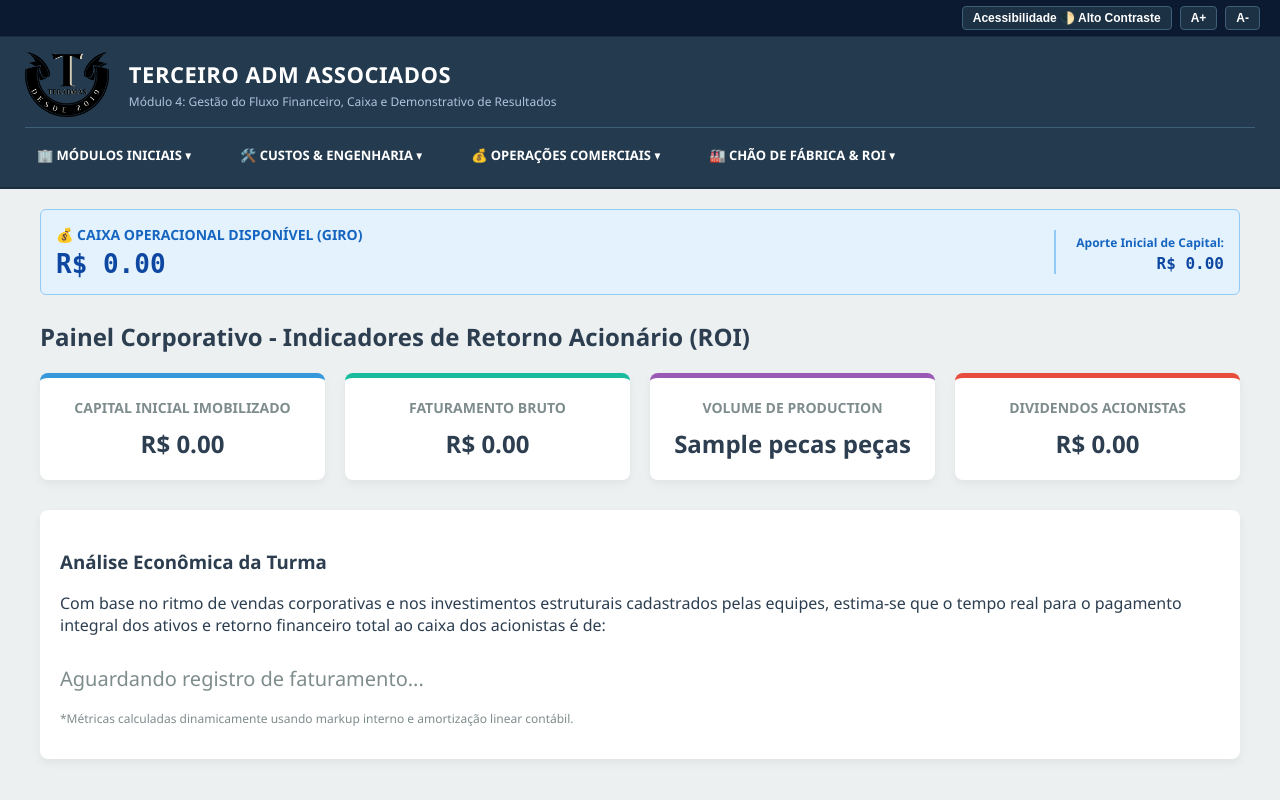
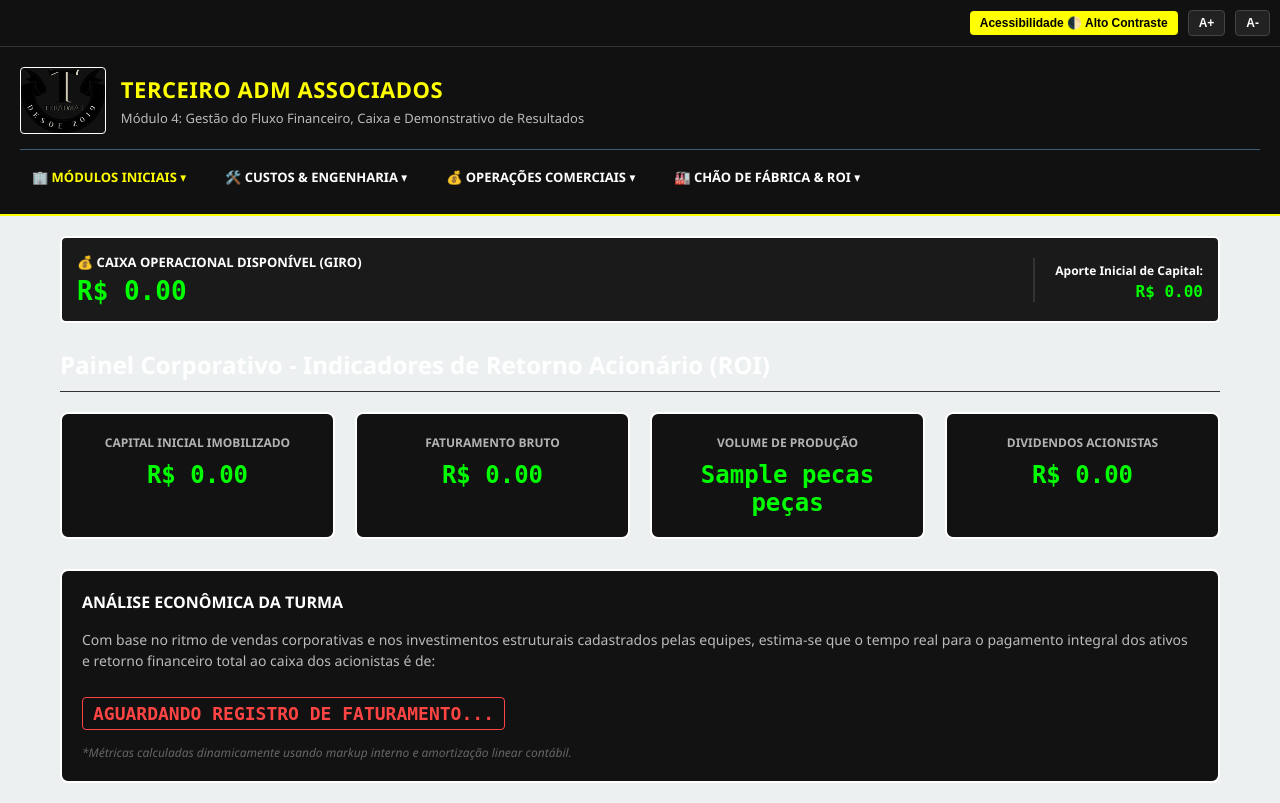
Before and after one commit to ProfRenatoPereira/matrizerp, a Python web app: template templates/roi.html in a window 1280 px wide. Run offline with Jinja, Linux system fonts and the light colour scheme; the template is opened without the code that fills it: most values are stand-ins (such as "Sample title", 1, 10 or a date in 2020).

Commit message:
Update roi.html

```diff
--- a/templates/roi.html
+++ b/templates/roi.html
@@ -36,12 +36,12 @@
             margin-top: 20px;
         }
         .card {
-            background: white;
+            background: #121212;
             padding: 20px;
             border-radius: 8px;
-            box-shadow: 0 4px 10px rgba(0,0,0,0.05);
+            border: 1px solid #333;
             text-align: center;
-            border-top: 5px solid var(--primary-color);
+            border-top: 5px solid #FFFF00;
         }
         .card h3 {
             margin: 0 0 10px 0;
@@ -53,130 +53,128 @@
             margin: 0;
             font-size: 24px;
             font-weight: bold;
-            color: var(--primary-color);
+            color: #00ff00;
         }
     </style>
 </head>
-<body>
+<body class="alto-contraste">
 
 <!-- Barra de Acessibilidade Superior Oficial -->
-<div class="barra-acessibilidade">
-    <button class="btn-acessibilidade" onclick="alternarAltoContraste()">Acessibilidade 🌓 Alto Contraste</button>
-    <button class="btn-acessibilidade" onclick="mudarFonte(1)">A+</button>
-    <button class="btn-acessibilidade" onclick="mudarFonte(-1)">A-</button>
+<div class="barra-acessibilidade" style="background: #111; padding: 10px; border-bottom: 1px solid #333; display: flex; gap: 10px;">
+    <button class="btn-acessibilidade" style="background: #FFFF00; color: #000; font-weight: bold; border: none; padding: 5px 10px; cursor: pointer; border-radius: 4px;" onclick="alternarAltoContraste()">Acessibilidade 🌓 Alto Contraste</button>
+    <button class="btn-acessibilidade" style="background: #222; color: #fff; border: 1px solid #444; padding: 5px 10px; cursor: pointer; border-radius: 4px;" onclick="mudarFonte(1)">A+</button>
+    <button class="btn-acessibilidade" style="background: #222; color: #fff; border: 1px solid #444; padding: 5px 10px; cursor: pointer; border-radius: 4px;" onclick="mudarFonte(-1)">A-</button>
 </div>
-
 <!-- Cabeçalho Principal Terceiro ADM Associados -->
-<header class="cabecalho-corporativo">
-    <div class="identidade-container">
-        <div class="branding-flex">
-            <img src="{{ url_for('static', filename='logo.png') }}" alt="Logo TERADMAS" style="height: 65px; width: auto; object-fit: contain; border-radius: 4px;">
+<header class="cabecalho-corporativo" style="background: #111; padding: 20px; border-bottom: 2px solid #FFFF00;">
+    <div class="identidade-container" style="display: flex; justify-content: space-between; align-items: center; flex-wrap: wrap; gap: 15px;">
+        <div class="branding-flex" style="display: flex; align-items: center; gap: 15px;">
+            <img src="{{ url_for('static', filename='logo.png') }}" alt="Logo TERADMAS" style="height: 65px; width: auto; object-fit: contain; border-radius: 4px; border: 1px solid #fff;">
             <div class="texto-empresa">
-                <h1>TERCEIRO ADM ASSOCIADOS</h1>
-                <p>Módulo 4: Gestão do Fluxo Financeiro, Caixa e Demonstrativo de Resultados</p>
+                <h1 style="color: #FFFF00; margin: 0; font-size: 22px;">TERCEIRO ADM ASSOCIADOS</h1>
+                <p style="color: #bbb; margin: 5px 0 0 0; font-size: 13px;">Módulo 4: Gestão do Fluxo Financeiro, Caixa e Demonstrativo de Resultados</p>
             </div>
         </div>
-        <button class="menu-hamburguer" onclick="alternarMenuMobile()">☰</button>
+        <button class="menu-hamburguer" style="background: none; border: 1px solid #fff; color: #fff; font-size: 24px; cursor: pointer; padding: 5px 12px; border-radius: 4px;" onclick="alternarMenuMobile()">☰</button>
     </div>
 
     <!-- Navegação Responsiva com Menus Dropdown Unificados -->
-    <nav class="nav-container" id="menuNavegacao">
-        <ul class="menu-cascata">
+    <nav class="nav-container" id="menuNavegacao" style="margin-top: 15px;">
+        <ul class="menu-cascata" style="list-style: none; padding: 0; margin: 0; display: flex; flex-wrap: wrap; gap: 15px;">
             <li class="item-menu">
-                <a href="#" class="link-principal">🏢 Módulos Iniciais ▾</a>
+                <a href="#" class="link-principal" style="color: #FFFF00; font-weight: bold; text-decoration: none;">🏢 Módulos Iniciais ▾</a>
                 <ul class="sub-menu">
-                    <li><a href="/estrutura">1. Investimentos Imobiliários</a></li>
-                    <li><a href="/maquinas">2. Engenharia de Ativos (Máquinas)</a></li>
-                    <li><a href="/rh">👥 3. Gestão de Pessoal (RH)</a></li>
-                    <li><a href="/financeiro">💰 4. Fluxo Financeiro</a></li>
-                    <li><a href="/requisicoes">📋 5. Central de Requisições</a></li>
-                    <li><a href="/compras">🛒 6. Cockpit de Suprimentos</a></li>
-                    <li><a href="/materiais">7. Almoxarifado (Materiais)</a></li>
+                    <li><a href="/estrutura" style="color: #fff; text-decoration: none;">1. Investimentos Imobiliários</a></li>
+                    <li><a href="/maquinas" style="color: #fff; text-decoration: none;">2. Engenharia de Ativos (Máquinas)</a></li>
+                    <li><a href="/rh" style="color: #fff; text-decoration: none;">👥 3. Gestão de Pessoal (RH)</a></li>
+                    <li><a href="/financeiro" style="color: #fff; text-decoration: none;">💰 4. Fluxo Financeiro</a></li>
+                    <li><a href="/requisicoes" style="color: #fff; text-decoration: none;">📋 5. Central de Requisições</a></li>
+                    <li><a href="/compras" style="color: #fff; text-decoration: none;">🛒 6. Cockpit de Suprimentos</a></li>
+                    <li><a href="/materiais" style="color: #fff; text-decoration: none;">7. Almoxarifado (Materiais)</a></li>
                 </ul>
             </li>
             <li class="item-menu">
-                <a href="#" class="link-principal">🛠️ Custos & Engenharia ▾</a>
+                <a href="#" class="link-principal" style="color: #fff; text-decoration: none;">🛠️ Custos & Engenharia ▾</a>
                 <ul class="sub-menu">
-                    <li><a href="/engenharia">8. Engenharia de Produto (BOM)</a></li>
-                    <li><a href="/precificacao">9. Controladoria e Precificação</a></li>
+                    <li><a href="/engenharia" style="color: #fff; text-decoration: none;">8. Engenharia de Produto (BOM)</a></li>
+                    <li><a href="/precificacao" style="color: #fff; text-decoration: none;">9. Controladoria e Precificação</a></li>
                 </ul>
             </li>
             <li class="item-menu">
-                <a href="#" class="link-principal">💰 Operações Comerciais ▾</a>
+                <a href="#" class="link-principal" style="color: #fff; text-decoration: none;">💰 Operações Comerciais ▾</a>
                 <ul class="sub-menu">
-                    <li><a href="/vendas">10. Painel de Vendas Comerciais</a></li>
-                    <li><a href="/estoque">11. Inventário de Acabados</a></li>
+                    <li><a href="/vendas" style="color: #fff; text-decoration: none;">10. Painel de Vendas Comerciais</a></li>
+                    <li><a href="/estoque" style="color: #fff; text-decoration: none;">11. Inventário de Acabados</a></li>
                 </ul>
             </li>
             <li class="item-menu">
-                <a href="#" class="link-principal">🏭 Chão de Fábrica & ROI ▾</a>
+                <a href="#" class="link-principal" style="color: #fff; text-decoration: none;">🏭 Chão de Fábrica & ROI ▾</a>
                 <ul class="sub-menu">
-                    <li><a href="/pcp">12. Planilha de Processos (PCP)</a></li>
-                    <li><a href="/roi">13. Indicadores de Retorno (ROI)</a></li>
+                    <li><a href="/pcp" style="color: #fff; text-decoration: none;">12. Planilha de Processos (PCP)</a></li>
+                    <li><a href="/roi" style="color: #FFFF00; text-decoration: none; border-bottom: 2px solid #FFFF00;">13. Indicadores de Retorno (ROI)</a></li>
                 </ul>
             </li>
         </ul>
     </nav>
 </header>
+<div class="container" style="max-width: 1200px; margin: 0 auto; padding: 20px; box-sizing: border-box;">
 
-<div class="container">
     <!-- Widget do Caixa Mestre Integrado em Tempo Real -->
-<div class="card-caixa-mestre" style="display: flex; justify-content: space-between; align-items: center; background: #e3f2fd; border: 1px solid #90caf9; padding: 15px; border-radius: 6px; margin-bottom: 25px; color: #0d47a1; box-sizing: border-box;">
+    <div class="card-caixa-mestre" style="display: flex; justify-content: space-between; align-items: center; background: #111; border: 2px solid #FFFF00; padding: 15px; border-radius: 6px; margin-bottom: 25px; color: #fff; box-sizing: border-box; flex-wrap: wrap; gap: 15px;">
         <div>
-        <h4 style="margin: 0; font-size: 14px; text-transform: uppercase; color: #1565c0;">💰 Caixa Operacional Disponível (Giro)</h4>
-        <p style="margin: 5px 0 0 0; font-size: 26px; font-weight: bold; font-family: monospace;">R$ {{ "%.2f"|format(caixa_disponivel) }}</p>
+            <h4 style="margin: 0; font-size: 13px; text-transform: uppercase; color: #FFFF00;">💰 Caixa Operacional Disponível (Giro)</h4>
+            <p style="margin: 5px 0 0 0; font-size: 26px; font-weight: bold; font-family: monospace; color: #00ff00;">R$ {{ "%.2f"|format(caixa_disponivel) }}</p>
         </div>
-    <div style="text-align: right; border-left: 2px solid #90caf9; padding-left: 20px;">
-        <span style="font-size: 12px; font-weight: bold; color: #1565c0;">Aporte Inicial de Capital:</span><br>
+        <div style="text-align: right; border-left: 2px solid #333; padding-left: 20px;">
+            <span style="font-size: 12px; font-weight: bold; color: #FFFF00;">Aporte Inicial de Capital:</span><br>
             <strong style="font-size: 16px; font-family: monospace;">R$ {{ "%.2f"|format(capital_inicial) }}</strong>
         </div>
     </div>
 
-    <h2>Painel Corporativo - Indicadores de Retorno Acionário (ROI)</h2>
-
+    <h2 style="color: #fff; border-bottom: 1px solid #333; padding-bottom: 10px;">Painel Corporativo - Indicadores de Retorno Acionário (ROI)</h2>
     <!-- Grid Flexível de Distribuição dos Cards Macro -->
     <div class="grid-cards">
-        <div class="card" style="border-top-color: #3498db;">
-            <h3>Capital Inicial Imobilizado</h3>
-            <p>R$ {{ "%.2f"|format(capital) }}</p>
+        <div class="card">
+            <h3 style="color: #aaa; font-size: 12px;">Capital Inicial Imobilizado</h3>
+            <p style="color: #FFFF00; font-family: monospace;">R$ {{ "%.2f"|format(capital) }}</p>
         </div>
-        <div class="card" style="border-top-color: var(--secondary-color);">
-            <h3>Faturamento Bruto</h3>
-            <p>R$ {{ "%.2f"|format(receita) }}</p>
+        <div class="card">
+            <h3 style="color: #aaa; font-size: 12px;">Faturamento Bruto</h3>
+            <p style="color: #00ff00; font-family: monospace;">R$ {{ "%.2f"|format(receita) }}</p>
         </div>
-        <div class="card" style="border-top-color: #9b59b6;">
-            <h3>Volume de Production</h3>
-            <p>{{ pecas }} peças</p>
+        <div class="card">
+            <h3 style="color: #aaa; font-size: 12px;">Volume de Produção</h3>
+            <p style="color: #FFFF00; font-family: monospace;">{{ pecas }} peças</p>
         </div>
-        <div class="card" style="border-top-color: var(--danger-color);">
-            <h3>Dividendos Acionistas</h3>
-            <p>R$ {{ "%.2f"|format(lucro_acionistas) }}</p>
+        <div class="card">
+            <h3 style="color: #aaa; font-size: 12px;">Dividendos Acionistas</h3>
+            <p style="color: #00ff00; font-family: monospace;">R$ {{ "%.2f"|format(lucro_acionistas) }}</p>
         </div>
     </div>
+    <div class="analise-box" style="background: #121212; border: 2px solid #333; margin-top: 30px; padding: 20px; border-radius: 8px; color: #fff;">
+        <h3 style="color: #FFFF00; margin-top: 0; font-size: 16px; text-transform: uppercase;">Análise Econômica da Turma</h3>
+        <p style="font-size: 14px; color: #bbb; line-height: 1.5;">Com base no ritmo de vendas corporativas e nos investimentos estruturais cadastrados pelas equipes, estima-se que o tempo real para o pagamento integral dos ativos e retorno financeiro total ao caixa dos acionistas é de:</p>
 
-    <div class="analise-box" style="background: white; margin-top: 30px; padding: 20px; border-radius: 8px; box-shadow: 0 4px 10px rgba(0,0,0,0.05);">
-        <h3>Análise Econômica da Turma</h3>
-        <p>Com base no ritmo de vendas corporativas e nos investimentos estruturais cadastrados pelas equipes, estima-se que o tempo real para o pagamento integral dos ativos e retorno financeiro total ao caixa dos acionistas é de:</p>
-        <h1 style="color: var(--secondary-color); margin: 15px 0;">
         {% if payback_real > 0 %}
+            <h1 style="color: #00ff00; margin: 15px 0; font-size: 32px; font-family: monospace; font-weight: bold;">
                 {{ "%.1f"|format(payback_real) }} Ciclos/Meses Operacionais
             </h1>
         {% else %}
-                <span style="font-size: 20px; font-weight: normal; color: #7f8c8d;">Aguardando registro de faturamento...</span>
+            <h1 style="margin: 15px 0;">
+                <span style="font-size: 18px; font-weight: bold; color: #ff4444; font-family: monospace; text-transform: uppercase; background: #111; border: 1px solid #ff4444; padding: 5px 10px; border-radius: 4px;">Aguardando registro de faturamento...</span>
             </h1>
         {% endif %}
-        <p style="font-size: 12px; color: #7f8c8d;">*Métricas calculadas dinamicamente usando markup interno e amortização linear contábil.</p>
+
+        <p style="font-size: 12px; color: #666; margin-bottom: 0; font-style: italic;">*Métricas calculadas dinamicamente usando markup interno e amortização linear contábil.</p>
     </div>
 </div>
 
 <script>
-    // Função para abrir e fechar o menu hambúrguer no celular
     function alternarMenuMobile() {
         const menu = document.getElementById('menuNavegacao');
         menu.classList.toggle('ativo');
     }
 
-    // Controle do tamanho das fontes para as Big TVs ou baixa visão
     let tamanhoAtual = 100;
     function mudarFonte(direcao) {
         tamanhoAtual += (direcao * 10);
@@ -185,7 +183,6 @@
         }
     }
 
-    // Controle nativo por classes do modo de alto contraste corrigido
     function alternarAltoContraste() {
         const corpo = document.body;
         corpo.classList.toggle('alto-contraste');
```
Lines whose indentation alone changed are shown as unchanged.
